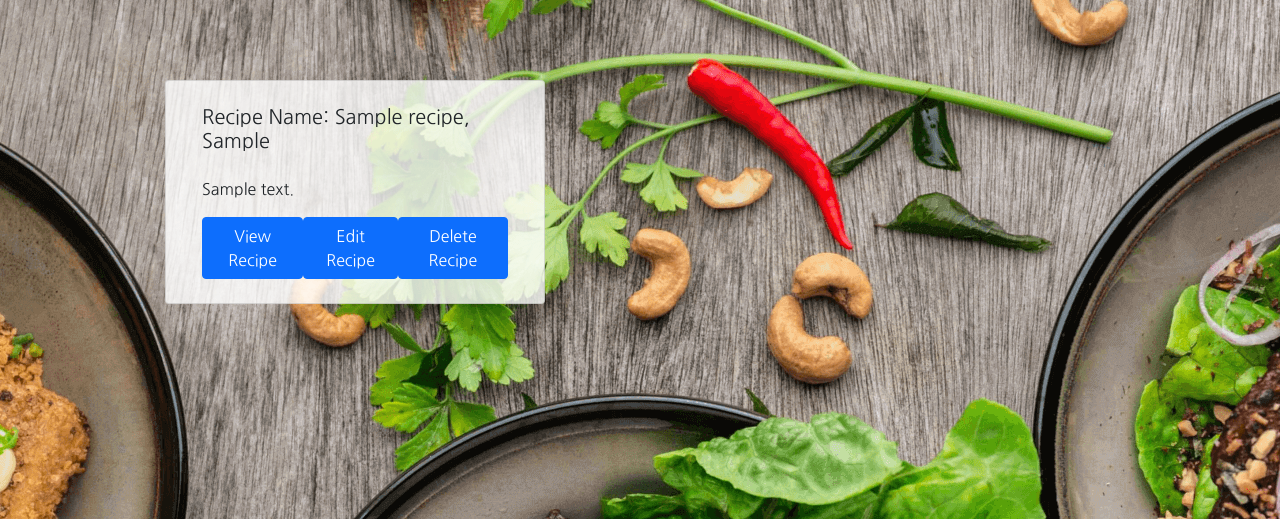
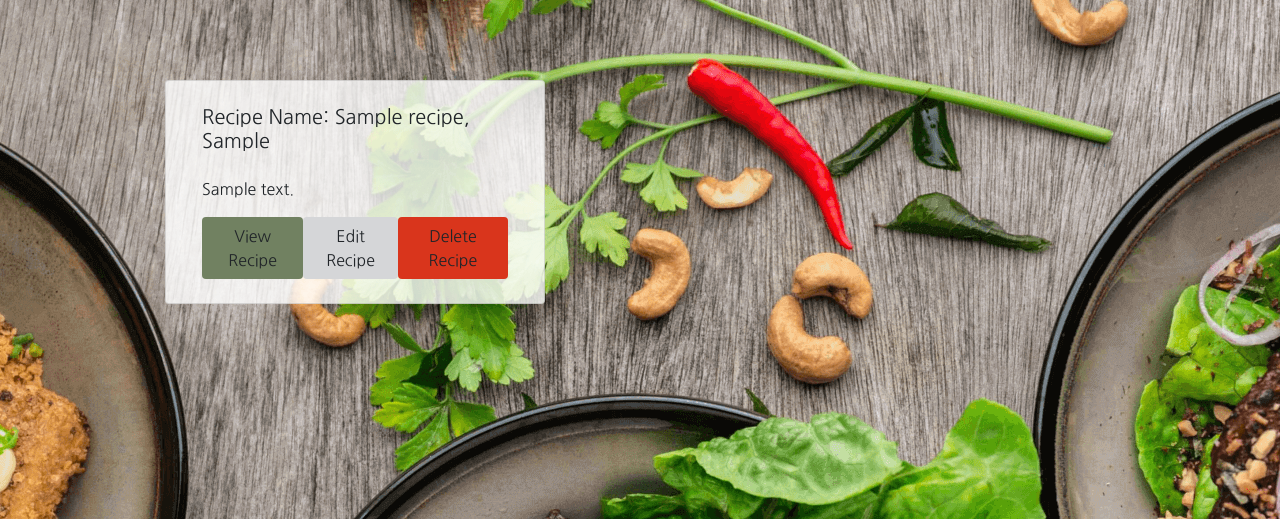
Before and after one commit to Zelhorst92/share-your-recipes, a Flask app: page /search in a window 1280 px wide. Shown: the part 56-575 px from the top of the page. Run offline with Flask 2, Linux system fonts and the light colour scheme; the visitor is signed in with stand-in values (Sample User, id 1); a database or web service that is not in the repository returns one stand-in record (values such as "Sample title"); some libraries are stand-ins or nearby versions.

Commit message:
Add minor styling to btns

```diff
--- a/static/css/styles.css
+++ b/static/css/styles.css
@@ -43,6 +43,22 @@ body {
 
 .main-btn:hover {
     background-color: #375412;
+}
+
+.edit-btn {
+    background-color: #D5D6D8;
+}
+
+.edit-btn:hover {
+    background-color: #8C8C8C;
+}
+
+.delete-btn {
+    background-color: #D9351C;
+}
+
+.delete-btn:hover {
+    background-color: #97271B;
 }
 
 .card {
--- a/templates/pages/recipes.html
+++ b/templates/pages/recipes.html
@@ -11,10 +11,10 @@
 				<p>{{ recipe.recipe_description }} </p>
 				<div class="row">
 					<div class="d-grid d-flex justify-content-around">
-						<a href="{{ url_for('view_recipe', recipe_id=recipe._id) }}" class="btn btn-primary">View Recipe</a>
+						<a href="{{ url_for('view_recipe', recipe_id=recipe._id) }}" class="btn main-btn">View Recipe</a>
 						{% if session.user|lower == recipe.created_by|lower or is_superuser %}
-						<a href="{{ url_for('edit_recipe', recipe_id=recipe._id) }}" class="btn btn-primary">Edit Recipe</a>
-						<a href="{{ url_for('delete_recipe', recipe_id=recipe._id) }}" class="btn btn-primary">Delete
+						<a href="{{ url_for('edit_recipe', recipe_id=recipe._id) }}" class="btn edit-btn">Edit Recipe</a>
+						<a href="{{ url_for('delete_recipe', recipe_id=recipe._id) }}" class="btn delete-btn">Delete
 							Recipe</a>
 						{% endif %}
 					</div>
```
